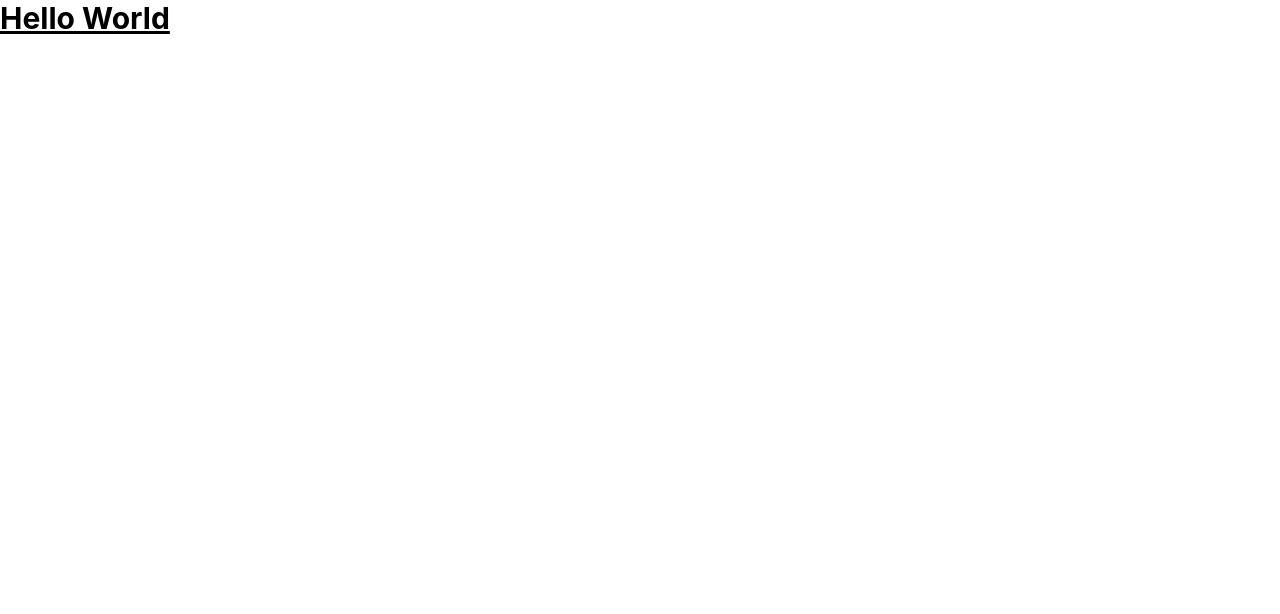
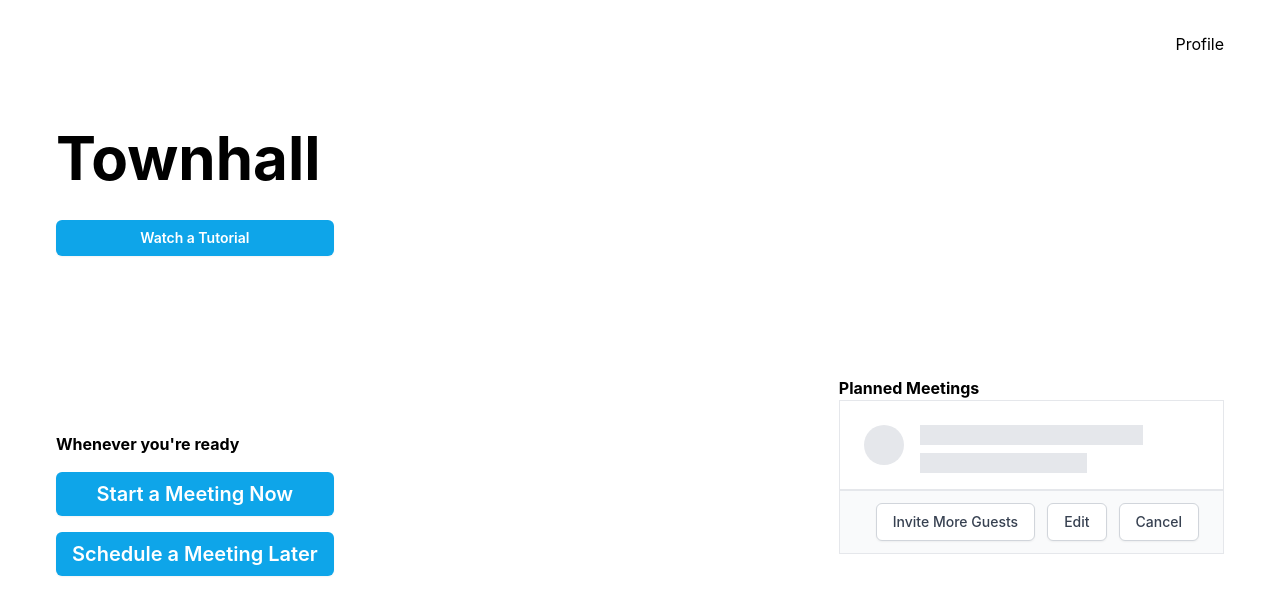
Before and after one commit to rguan72/townhall, a React (Create React App) app: page / in a window 1280 px wide. Shown: the top 614 px of the page. Built offline with nearby package versions, Linux system fonts and the light colour scheme.

Commit message:
Get some basic stuff going for townhall

```diff
--- a/src/App.js
+++ b/src/App.js
@@ -1,9 +1,79 @@
+import { useState } from 'react';
 import './App.css';
 
 export default function App() {
+  const [ showModal, setShowModal ] = useState(false)
   return (
-    <h1 className='text-3xl font-bold underline'>
-      Hello World
-    </h1>
+    <>
+      <div className='flex flex-row place-content-between'>
+        <div className='flex flex-col ml-14 mt-32'>
+          <h1 className='text-6xl font-bold'>
+            Townhall
+          </h1>
+          <button className='px-4 py-2 font-semibold text-sm bg-sky-500 text-white rounded-md shadow-sm mt-8' onClick={() => setShowModal(true)}>Watch a Tutorial</button>
+          <h3 className='font-bold mt-44'>Whenever you're ready</h3>
+          <button className='text-xl mt-4 px-4 py-2 font-semibold text-sm bg-sky-500 text-white rounded-md shadow-sm' onClick={() => setShowModal(true)}>Start a Meeting Now</button>
+          <button className='text-xl mt-4 px-4 py-2 font-semibold text-sm bg-sky-500 text-white rounded-md shadow-sm' onClick={() => setShowModal(true)}>Schedule a Meeting Later</button>
+        </div>
+        <div className='flex flex-col text-right mr-14'>
+          <h1 className='mt-8'>Profile</h1>
+          <h1 className='font-bold text-left mt-80'>Planned Meetings</h1>
+          <PlannedMeetings />
+        </div>
+        <Modal showModal={showModal} setShowModal={setShowModal} />
+        <GrayedOut show={showModal} />
+      </div>
+    </>
   )
 }
+
+function Modal({ showModal, setShowModal }) {
+  if (!showModal) return null;
+  return (
+    <div class="z-20 ml-[40%] mt-32 absolute bg-white rounded-lg text-left overflow-hidden shadow-xl transform transition-all">
+      <div class="bg-white px-4 pt-5 pb-4 sm:p-6 sm:pb-4">
+        <div class="sm:flex sm:items-start">
+          <div class="mt-3 text-center sm:mt-0 sm:ml-4 sm:text-left">
+            <h3 class="text-lg leading-6 font-medium text-gray-900" id="modal-title">Join the waitlist</h3>
+            <div class="mt-2">
+              <p class="text-sm text-gray-500">Townhall is coming soon -- join the waitlist!</p>
+            </div>
+          </div>
+        </div>
+        <input className='sm:ml-4 border' type='text' placeholder='Email: '/>
+      </div>
+      <div class="bg-gray-50 px-4 py-3 sm:px-6 sm:flex sm:flex-row-reverse">
+        <button type="button" onClick={() => setShowModal(false)} class="w-full inline-flex justify-center rounded-md border border-transparent shadow-sm px-4 py-2 bg-green-600 text-base font-medium text-white hover:bg-green-700 focus:outline-none focus:ring-2 focus:ring-offset-2 focus:ring-green-500 sm:ml-3 sm:w-auto sm:text-sm">Submit</button>
+        <button type="button" onClick={() => setShowModal(false)}class="mt-3 w-full inline-flex justify-center rounded-md border border-gray-300 shadow-sm px-4 py-2 bg-white text-base font-medium text-gray-700 hover:bg-gray-50 focus:outline-none focus:ring-2 focus:ring-offset-2 focus:ring-indigo-500 sm:mt-0 sm:ml-3 sm:w-auto sm:text-sm">Cancel</button>
+      </div>
+    </div>
+  )
+}
+
+function PlannedMeetings() {
+  return (
+    <>
+      <div class="bg-white px-4 pt-5 pb-4 sm:p-6 sm:pb-4 border">
+        <div class="flex flex-row">
+          <div className='rounded-full bg-gray-200 w-10 h-10 align-self-center mr-4' />
+          <div className='flex flex-col w-5/6'>
+            <div className='w-4/5 h-5 bg-gray-200' />
+            <div className='w-3/5 h-5 bg-gray-200 mt-2'/>
+          </div>
+        </div>
+      </div>
+      <div class="bg-gray-50 px-4 py-3 sm:px-6 sm:flex sm:flex-row border">
+        <button type="button" class="mt-3 w-full inline-flex justify-center rounded-md border border-gray-300 shadow-sm px-4 py-2 bg-white text-base font-medium text-gray-700 hover:bg-gray-50 focus:outline-none focus:ring-2 focus:ring-offset-2 focus:ring-indigo-500 sm:mt-0 sm:ml-3 sm:w-auto sm:text-sm">Invite More Guests</button>
+        <button type="button" class="mt-3 w-full inline-flex justify-center rounded-md border border-gray-300 shadow-sm px-4 py-2 bg-white text-base font-medium text-gray-700 hover:bg-gray-50 focus:outline-none focus:ring-2 focus:ring-offset-2 focus:ring-indigo-500 sm:mt-0 sm:ml-3 sm:w-auto sm:text-sm">Edit</button>
+        <button type="button" class="mt-3 w-full inline-flex justify-center rounded-md border border-gray-300 shadow-sm px-4 py-2 bg-white text-base font-medium text-gray-700 hover:bg-gray-50 focus:outline-none focus:ring-2 focus:ring-offset-2 focus:ring-indigo-500 sm:mt-0 sm:ml-3 sm:w-auto sm:text-sm">Cancel</button>
+      </div>
+    </>
+  )
+}
+
+function GrayedOut({ show }) {
+  if (!show) return null;
+  return (
+    <div className='z-10 bg-black absolute h-screen w-screen opacity-20' />
+  )
+}
```
